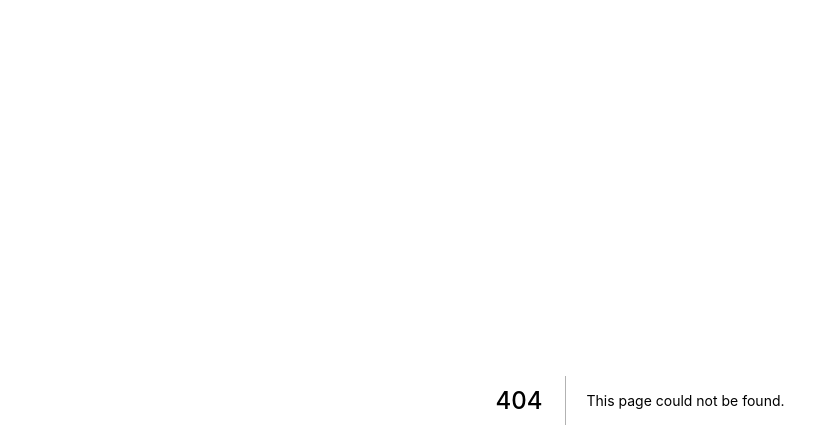
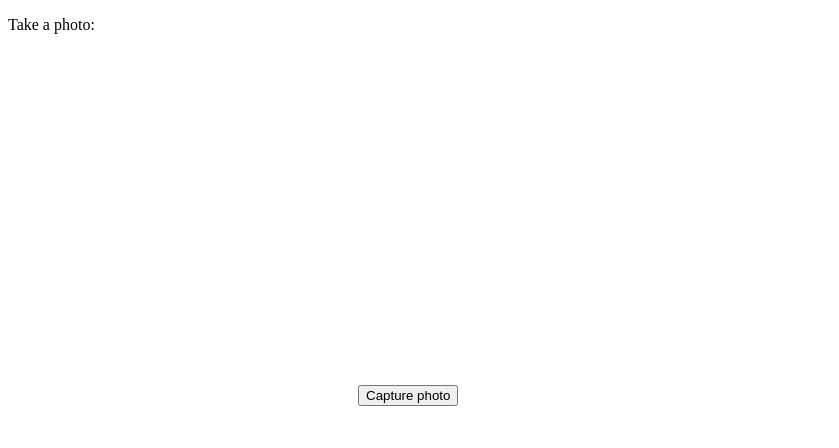
Before and after one commit to jarjan/defrag-frontend, a Next.js app: page /photo in a window 1280 px wide. Before the commit this address had no page. Shown: the top 448 px of the page, without its empty margins (0-839 px from the left). Built offline with nearby package versions, Linux system fonts and the light colour scheme; no server answers.

Commit message:
Testing webcam and camera

```diff
--- a/package.json
+++ b/package.json
@@ -9,6 +9,7 @@
   "dependencies": {
     "next": "^8.0.3",
     "react": "^16.8.4",
-    "react-dom": "^16.8.4"
+    "react-dom": "^16.8.4",
+    "react-webcam": "^1.1.1"
   }
 }
--- /dev/null
+++ b/pages/photo.js
@@ -0,0 +1,37 @@
+import React, { Component } from "react";
+import Webcam from "react-webcam";
+
+class Photo extends Component {
+  setRef = webcam => {
+    this.webcam = webcam;
+  };
+
+  capture = () => {
+    const imageSrc = this.webcam.getScreenshot();
+    console.log(imageSrc);
+  };
+
+  render() {
+    const videoConstraints = {
+      width: 1280,
+      height: 720,
+      facingMode: { exact: "environment" }
+    };
+    return (
+      <div>
+        <p>Take a photo:</p>
+        <Webcam
+          audio={false}
+          height={350}
+          ref={this.setRef}
+          screenshotFormat="image/jpeg"
+          width={350}
+          videoConstraints={videoConstraints}
+        />
+        <button onClick={this.capture}>Capture photo</button>
+      </div>
+    );
+  }
+}
+
+export default Photo;
```
Also changed, not shown: pages/index.js (+13 -21 lines), pages/webcam.js (added, +15 -0 lines), 1 other file (tests, documents, lock files or other folders).
